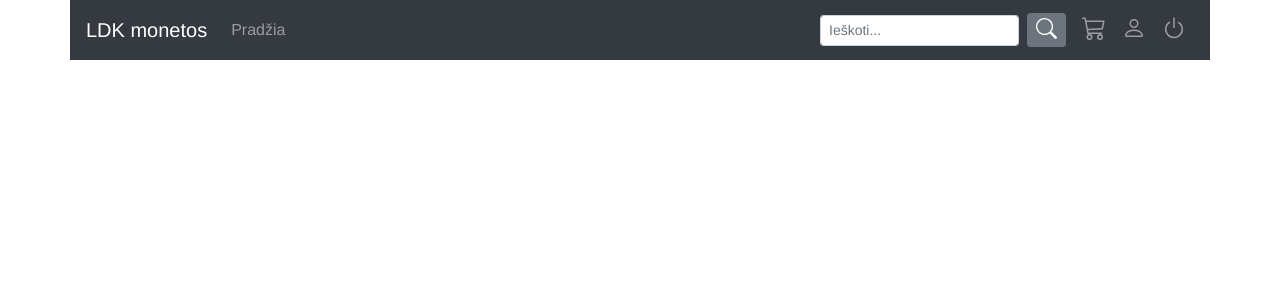
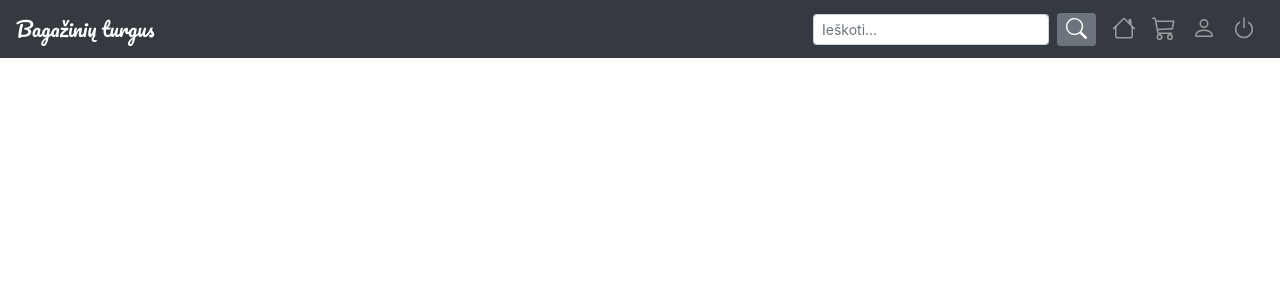
Before and after one commit to MantasBudv/Bagaziniu-turgus, a Symfony app: template templates/app.html.twig in a window 1280 px wide. Shown: the top 300 px of the page. Run offline with Twig, Linux system fonts and the light colour scheme; the template is opened without the code that fills it, so the values that code supplies are empty; style sheets or scripts are compiled from the project's sources; some libraries are stand-ins or nearby versions.

Commit message:
style fixes

```diff
--- a/assets/App.vue
+++ b/assets/App.vue
@@ -1,7 +1,9 @@
 <template>
-  <b-container id="app" fluid="md">
+  <b-container id="app" fluid>
     <Header />
-    <router-view/>
+    <b-container fluid="md">
+      <router-view/>
+    </b-container>
   </b-container>
 </template>
 
@@ -25,9 +27,6 @@ body {
   background-color: #ebebeb;
 }
 #app {
-  font-family: 'muli', Helvetica, Arial, sans-serif;
-  -webkit-font-smoothing: antialiased;
-  -moz-osx-font-smoothing: grayscale;
   color: #2c3e50;
   padding-left: 0;
   padding-right: 0;
--- a/assets/components/Header.vue
+++ b/assets/components/Header.vue
@@ -1,19 +1,24 @@
 <template>
     <b-navbar toggleable="md" type="dark" variant="dark"> <!--primary, success, info, warning, danger, dark, or light -->
-        <b-navbar-brand to="/">LDK monetos</b-navbar-brand>
+        <b-navbar-brand id="title" to="/">Bagažinių turgus</b-navbar-brand>
 
         <b-navbar-toggle target="nav-collapse"></b-navbar-toggle>
 
         <b-collapse id="nav-collapse" is-nav>
-            <b-navbar-nav>
-                <b-nav-item to="/">Pradžia</b-nav-item>
-            </b-navbar-nav>
 
             <b-navbar-nav class="ml-auto">
                 <b-nav-form @submit.prevent="onSearch">
                     <b-form-input size="sm" class="mr-sm-2" placeholder="Ieškoti..."></b-form-input>
                     <b-button size="sm" class="mr-sm-2" type="submit"><b-icon icon="search"></b-icon></b-button>
                 </b-nav-form>
+
+                <b-nav-item to="/">
+                    <b-icon id="home" icon="house" aria-hidden="true"></b-icon>
+                    <b-tooltip target="home" triggers="hover">
+                        Namai
+                    </b-tooltip>
+                </b-nav-item>
+
                 <b-nav-item v-if="!loggedIn" to="/prisijungimas">Prisijungti</b-nav-item>
                 <b-nav-item v-if="loggedIn" to="krepselis">
                     <b-icon id="cart" icon="cart3" aria-hidden="true"></b-icon>
@@ -64,6 +69,7 @@ export default {
 </script>
 
 <style lang='scss' scoped>
+@import url('https://fonts.googleapis.com/css2?family=Pacifico&display=swap');
   .btn-outline-none {
     color: rgba(255, 255, 255, 0.5) !important;
     &:hover {
@@ -73,4 +79,7 @@ export default {
   svg {
       font-size: 150% !important;
   }
+  #title {
+    font-family: 'Pacifico', cursive;
+  }
 </style>
--- a/assets/components/Product.vue
+++ b/assets/components/Product.vue
@@ -5,7 +5,7 @@
         <b-list-group flush>
             <b-list-group-item class="price">{{price}} €</b-list-group-item>
         </b-list-group>
-        <input type="button" value="Pirkti">
+        <input type="button" value="Pridėti į krepšelį">
     </b-card>
 </template>
 
@@ -14,8 +14,8 @@ export default {
     name: 'Product',
     data () {
         return {
-            title: 'Hello Neda',
-            content: 'lorem ipsum lorem ipsum lorem ipsum lorem ipsum lorem ipsum lorem ipsum lorem ipsum lorem ipsum lorem ipsum lorem ipsum lorem ipsum lorem ipsum ',
+            title: 'Test',
+            content: 'Lorem ipsum dolor sit amet, consectetur adipiscing elit.',
             price: 50
         }
     }
@@ -37,7 +37,7 @@ export default {
         width: calc(100% + 2.5rem);
         margin-left: -1.25rem;
         line-height: 2em;
-        font-size: 1.5em;
+        font-size: 1em;
         border: none;
         background-color: rgba(0,0,0,0.03);
         &:hover {
--- a/assets/styles/app.scss
+++ b/assets/styles/app.scss
@@ -1,6 +1,12 @@
 @import 'node_modules/bootstrap/scss/bootstrap.scss';
 @import 'node_modules/bootstrap-vue/src/index.scss';
+@import url('https://fonts.googleapis.com/css2?family=Space+Grotesk&display=swap');
 * {
     margin: 0;
     padding: 0;
 }
+
+a {
+    color: rgba(255, 255, 255, 0.5);
+    font: 'Space Grotesk', sans-serif;
+}
--- a/assets/views/MainPage.vue
+++ b/assets/views/MainPage.vue
@@ -20,6 +20,10 @@ export default {
 </script>
 
 <style lang='scss' scoped>
+@import url('https://fonts.googleapis.com/css2?family=Space+Grotesk&display=swap');
+a{
+  font: 'Space Grotesk', sans-serif;
+}
 .content {
   display: flex;
   flex-direction: row;
```
Also changed, not shown: assets/components/Filters.vue (+24 -12 lines).
